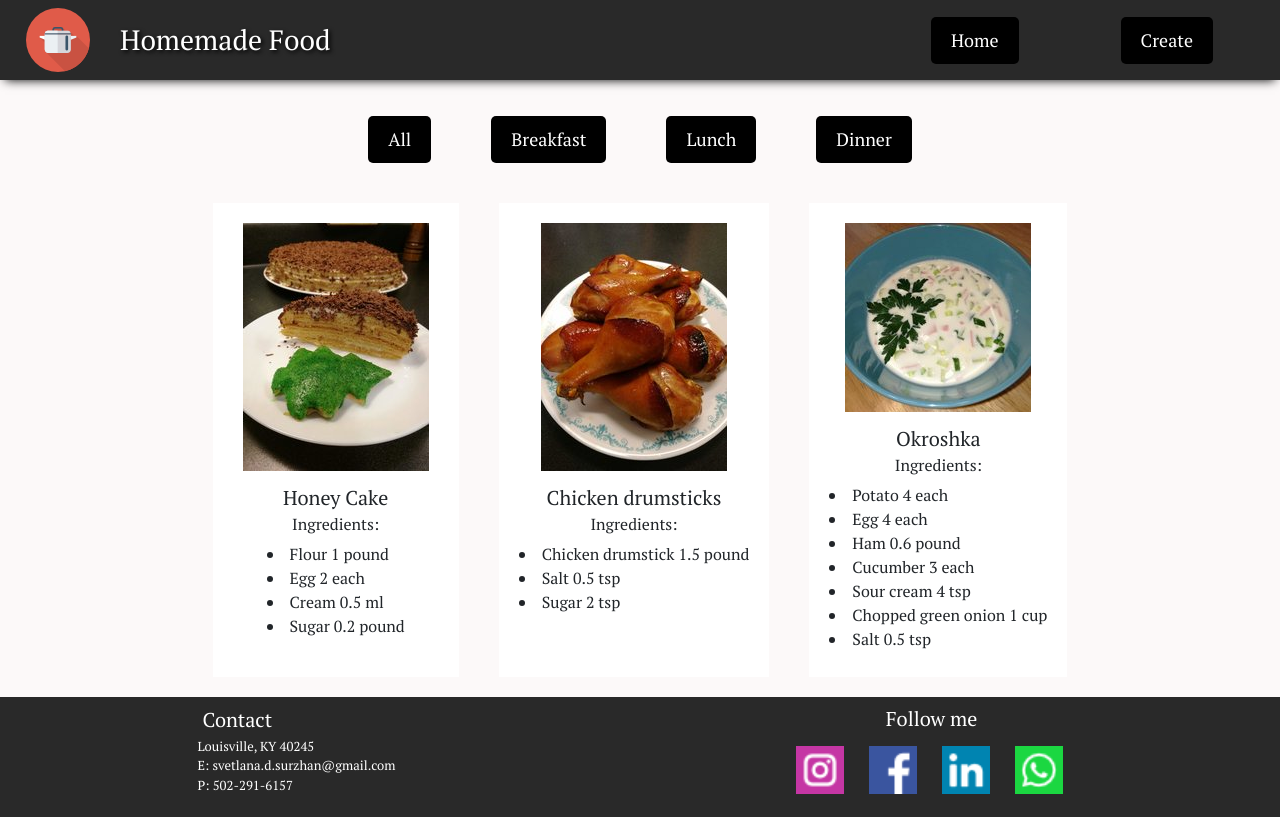
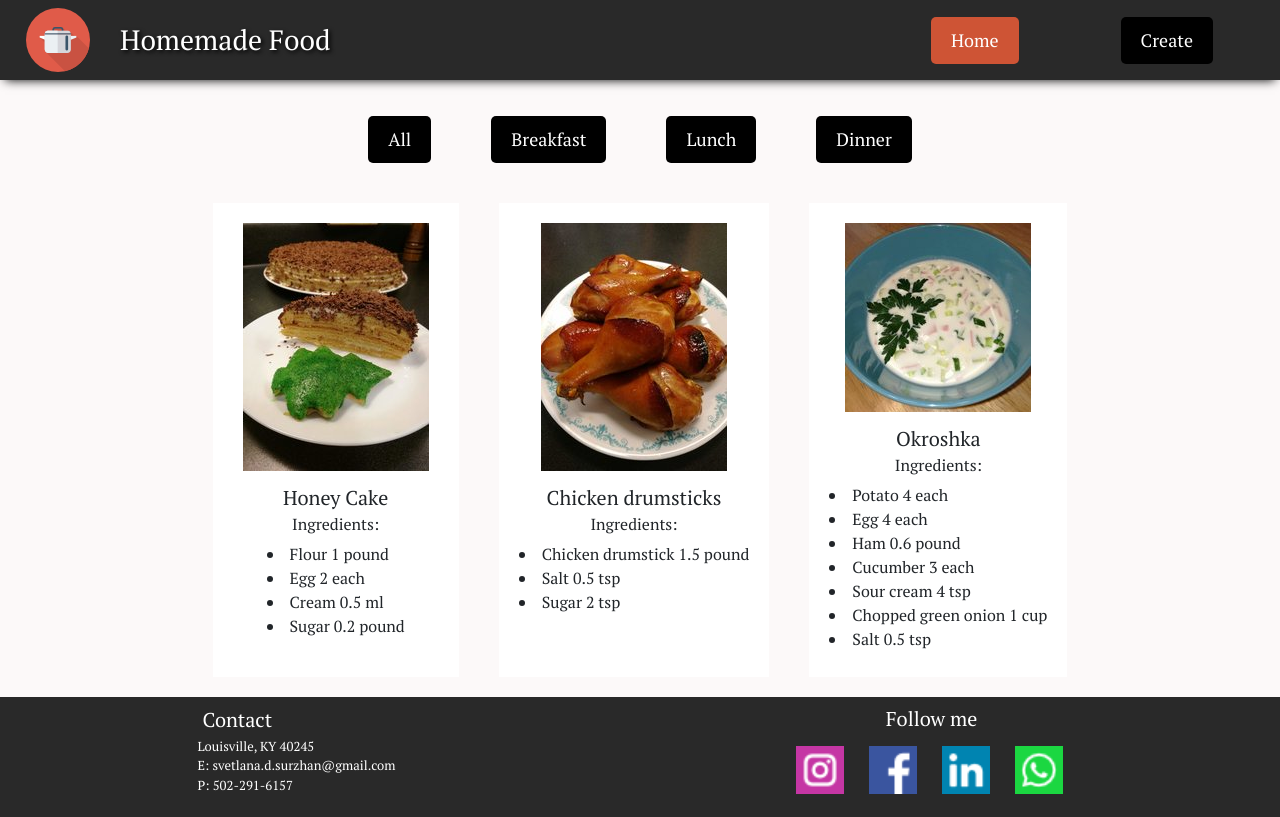
Before and after one commit to SvetlanaSurzhan/recipes-site, a React (Create React App) app in the folder ClientApp/: page / in a window 1280 px wide. In both pictures the pointer is over the button "Home". Built offline with nearby package versions, Linux system fonts and the light colour scheme.

Commit message:
added :hover selector

```diff
--- a/ClientApp/src/components/button/GalleryButton.css
+++ b/ClientApp/src/components/button/GalleryButton.css
@@ -19,3 +19,6 @@ button{
 	max-height: 8vh;
 	padding: 10px 20px 10px 20px;
 }
+button:hover{
+	background-color: rgb(206, 84, 53);
+}
```
